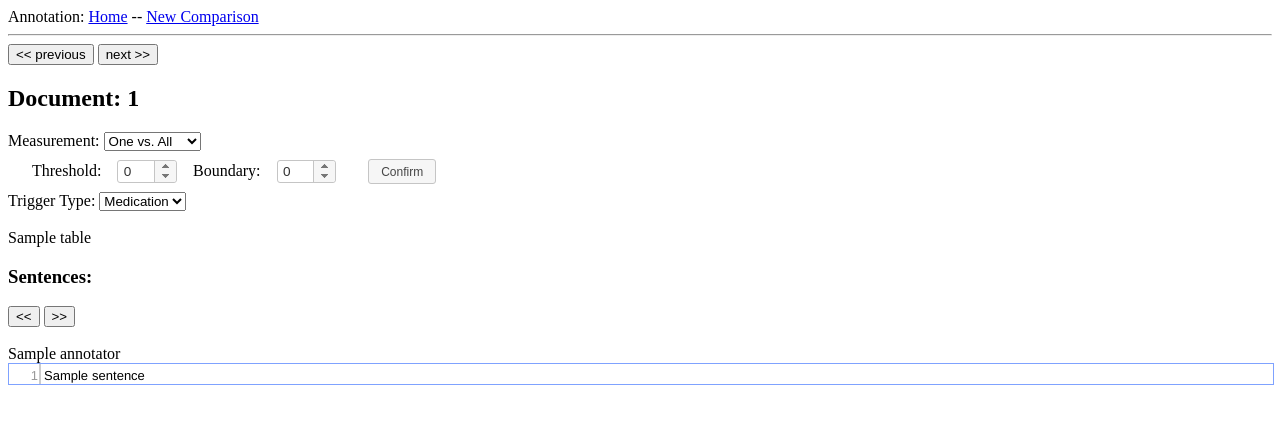
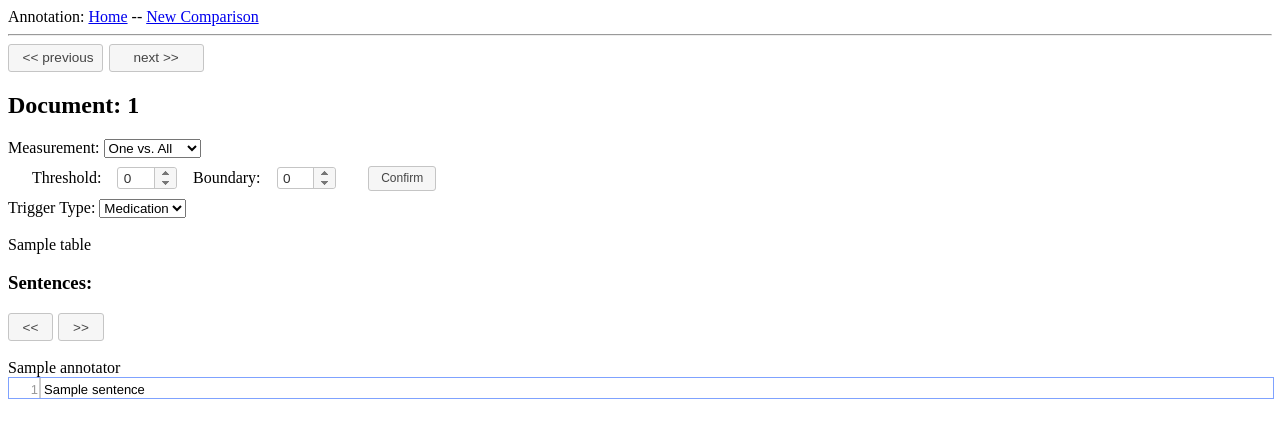
Before and after one commit to fmatthies/annotation-eval-suite, a Flask app: template gui/templates/document.html in a window 1280 px wide. Shown: the top 438 px of the page. Run offline with Flask 2, Linux system fonts and the light colour scheme; the template is opened without the code that fills it: most values are stand-ins (such as "Sample title", 1, 10 or a date in 2020).

Commit message:
buttons have same appearance

```diff
--- a/gui/templates/document_base.html
+++ b/gui/templates/document_base.html
@@ -2,8 +2,11 @@
 {% block content %}
     {% if document._id %}
         <form action = "/documents/{{ document._id }}/results" method = "POST">
-            <input type="submit" name="submit" value="<< previous">
-            <input type="submit" name="submit" value="next >>">
+            <tr>
+                <td style="width:7em;"><input style="width:7em;" class= "ui-button ui-widget ui-corner-all" type="submit" name="submit" value="<< previous"></td>
+                <td style="width:7em;"><input style="width:7em;" class= "ui-button ui-widget ui-corner-all" type="submit" name="submit" value="next >>"></td>
+            </tr>
+
             <h2>Document: {{ document._id }}</h2>
             {% if result %}
                 Measurement:
@@ -44,8 +47,8 @@
         {% if sentences %}
             <h3>Sentences:</h3>
             <div id="sentence-vis">
-                <button id="prev-sent"> << </button>
-                <button id="next-sent"> >> </button>
+                <button class="ui-button ui-widget ui-corner-all" id="prev-sent"> << </button>
+                <button class="ui-button ui-widget ui-corner-all" id="next-sent"> >> </button>
                 <br><br>
                 {% block sentence_content %} {% endblock %}
             </div>
```
